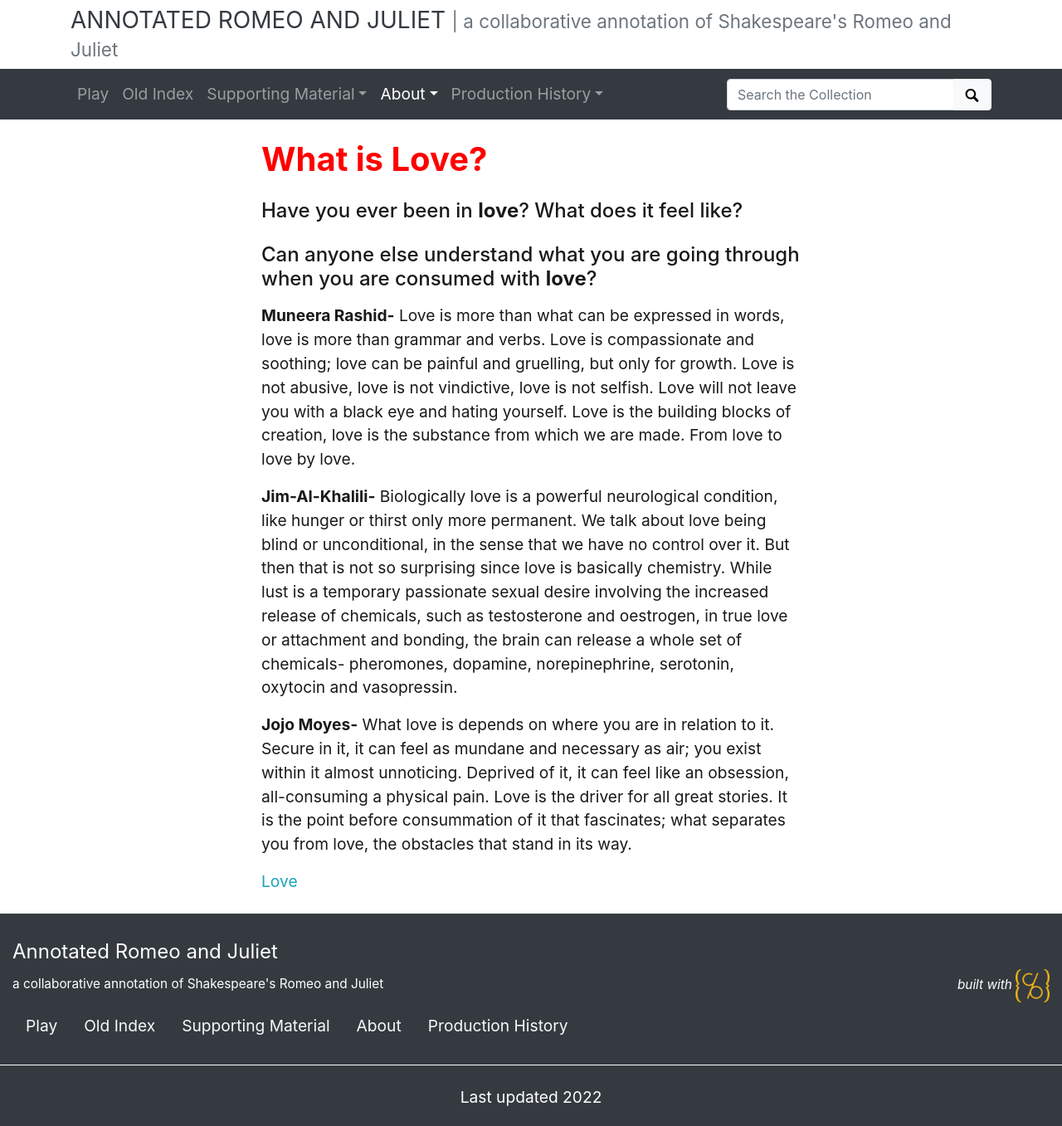
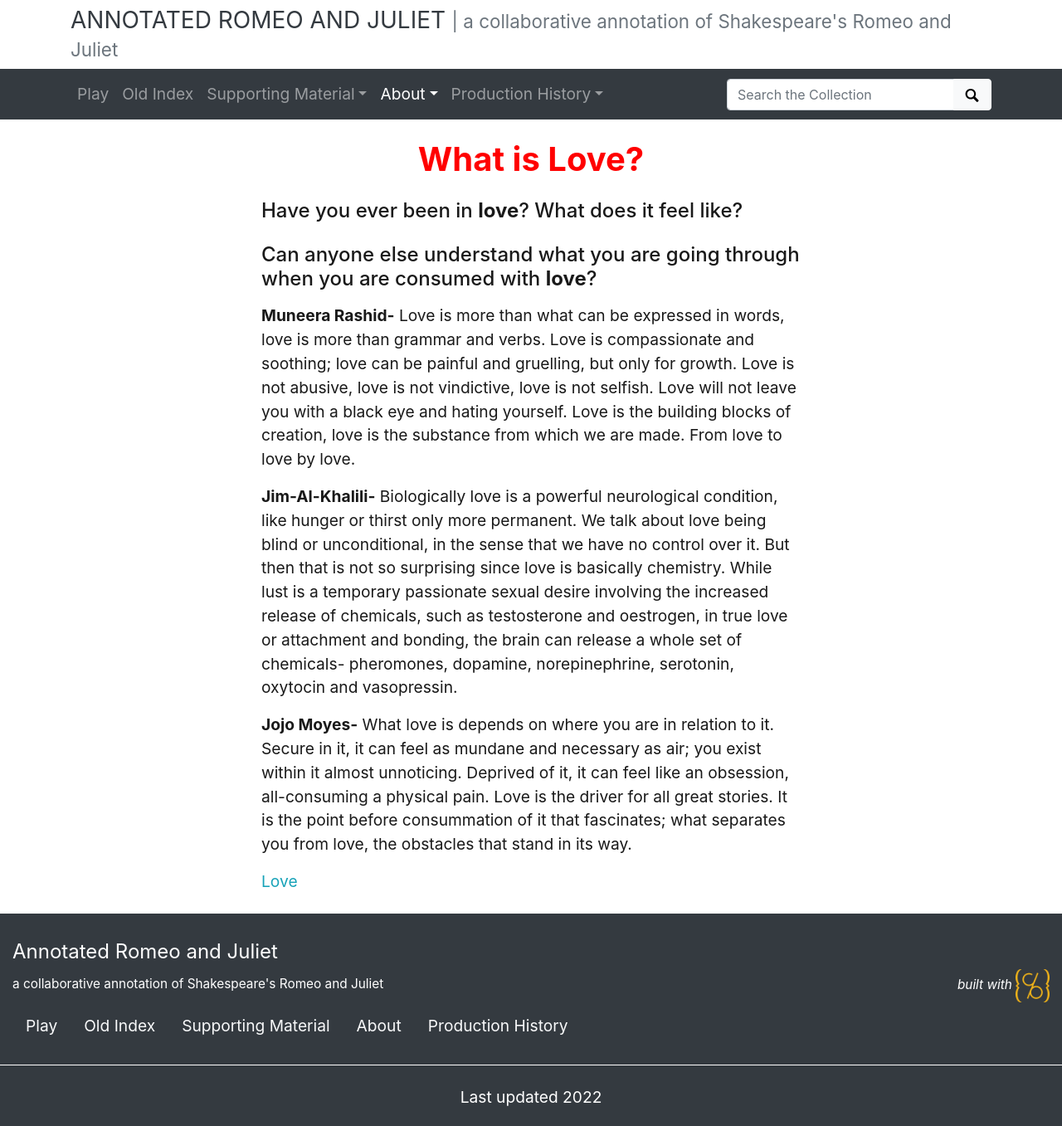
Before and after one commit to thecdil/romeoandjuliet, a Jekyll site: the page built from pages/Love.md, in a window 1280 px wide. Shown: the whole page at 83% size. Built offline with Jekyll 4.4.1, drawn with Linux system fonts in a browser that asks for light colours.

Commit message:
Update Love.md

```diff
--- a/pages/Love.md
+++ b/pages/Love.md
@@ -3,7 +3,7 @@ title: Love
 layout: about
 permalink: /love.html
 ---
-# **<font color="red">What is Love?</font>**
+# **<center><font color="red">What is Love?</font></center>**
 
 #### Have you ever been in **love**? What does it feel like?
 
```
